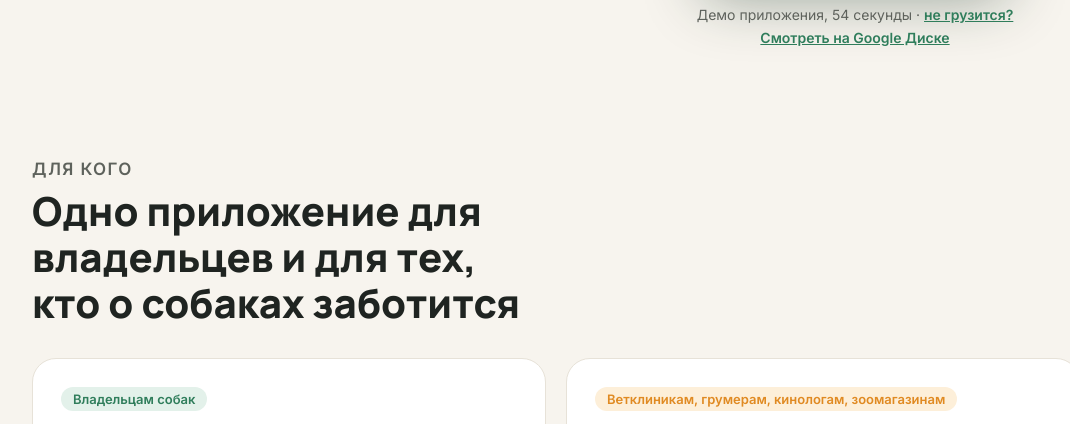
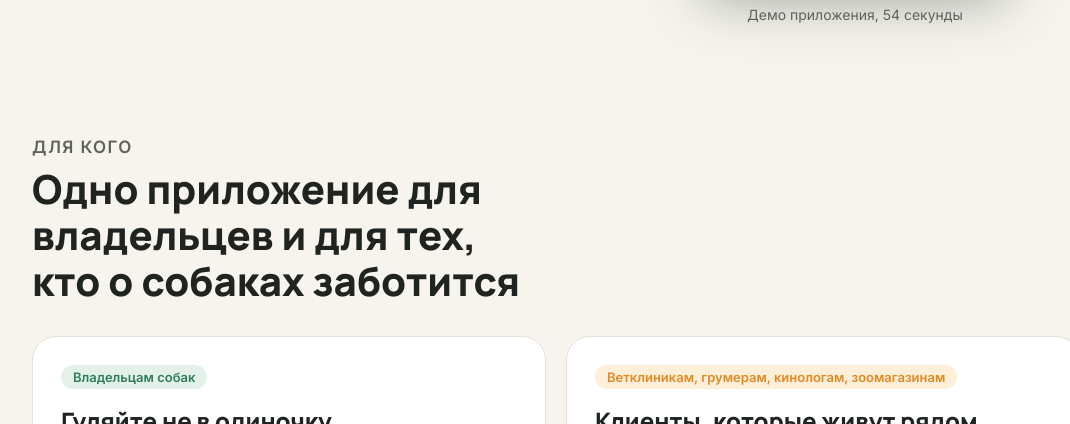
Before and after one commit to evgeniykorobach-eng/gulyaem, a plain HTML site: page index.html in a window 1280 px wide. Shown: the part 676-1100 px from the top of the page, without its empty margins (84-1154 px from the left). Drawn offline with Linux system fonts and the light colour scheme.

Commit message:
Убрать ссылку на Google Диск
Co-Authored-By: Claude Opus 5.5 <noreply@anthropic.com>

```diff
--- a/index.html
+++ b/index.html
@@ -133,7 +133,7 @@ footer { padding-block: 32px 48px; color: var(--muted); font-size: 14px; border-
     </div>
     <figure class="phone">
       <video id="demo" src="demo.mp4" poster="poster.jpg" controls playsinline muted preload="metadata"></video>
-      <figcaption>Демо приложения, 54 секунды · <a href="https://drive.google.com/file/d/1aW-1M4Msodyp9MPW5klXl1iPwuJYt7-U/view" target="_blank" rel="noopener">не грузится? Смотреть на Google Диске</a></figcaption>
+      <figcaption>Демо приложения, 54 секунды</figcaption>
     </figure>
   </header>
 
```
